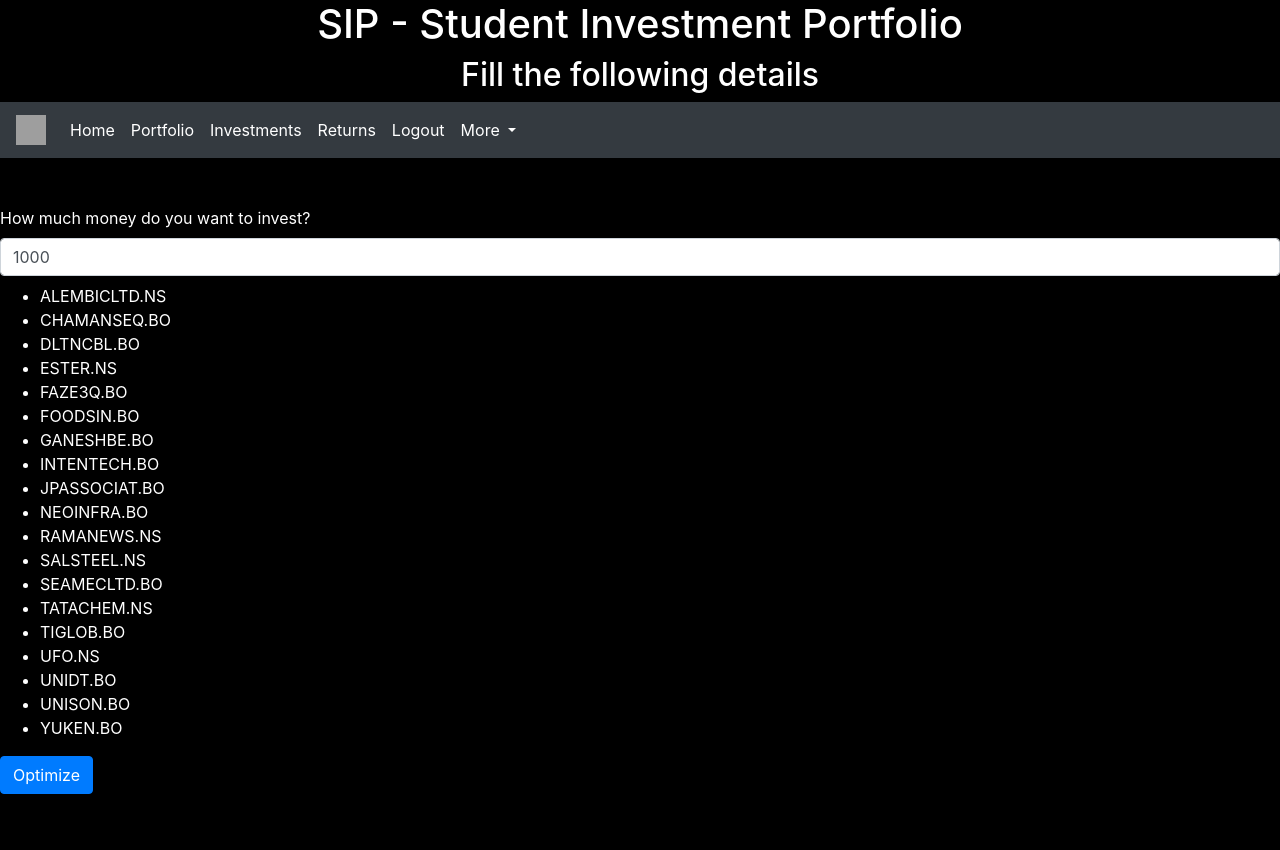
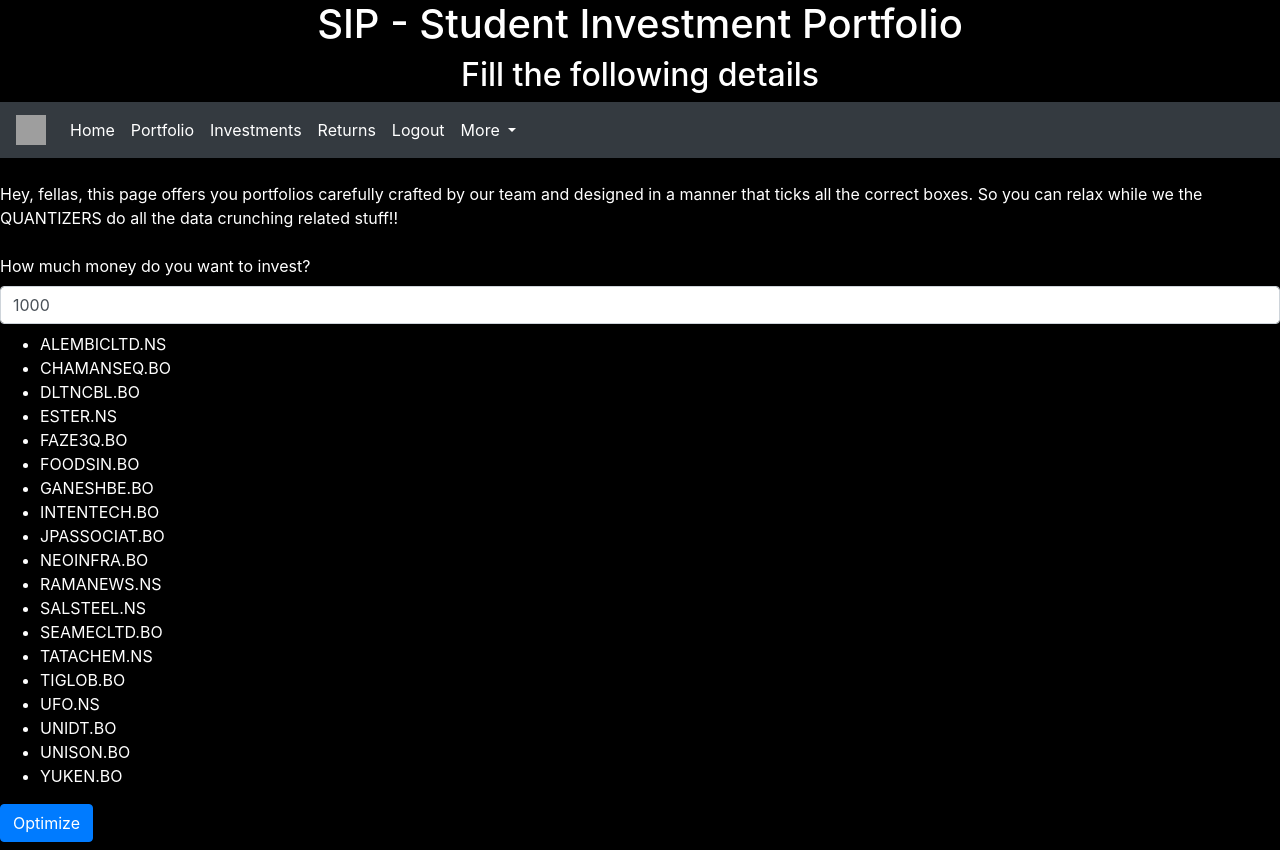
Before and after one commit to shivanshsinghal107/Investment-Portfolio, a Flask app: page /input/featured in a window 1280 px wide. Before the commit the page ends 794 px from the top, so only its background shows below. Run offline with Flask 2, Linux system fonts and the light colour scheme; the visitor is signed in with stand-in values (Sample User, id 1); some libraries are stand-ins or nearby versions; grey boxes are pictures that could not be loaded.

Commit message:
Added some line for users

```diff
--- a/templates/input.html
+++ b/templates/input.html
@@ -81,7 +81,8 @@
       </ul>
     </div>
   </nav>
-  <br><br>
+  <br>
+  Hey, fellas, this page offers you portfolios carefully crafted by our team and designed in a manner that ticks all the correct boxes. So you can relax while we the QUANTIZERS do all the data crunching related stuff!!<br><br>
   <form method="POST">
     <label for="">How much money do you want to invest?</label>
     <input type="number" name="money" class="form-control mb-2" placeholder="Money" min="1000" value="1000">
```
